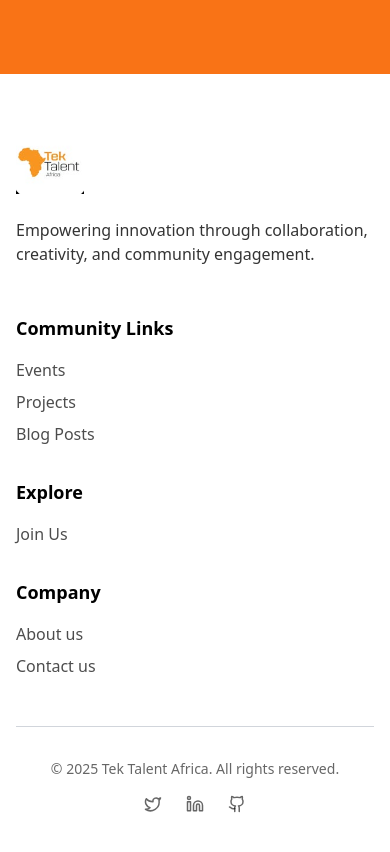
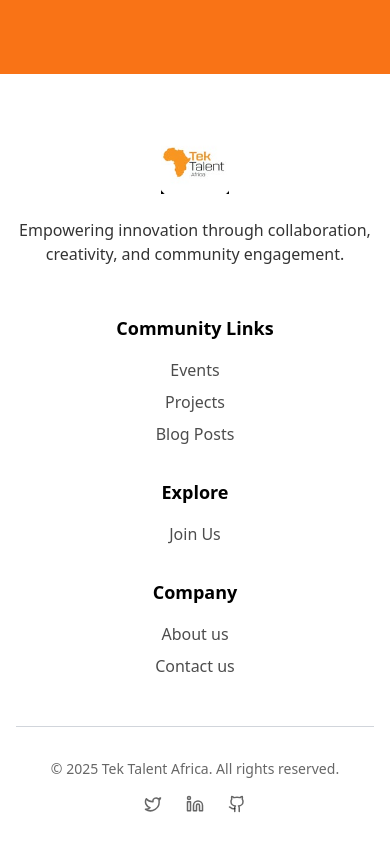
Before and after one commit to osckampala/osckampala.github.io, a React (Vite) app: page /#/ in a window 390 px wide. Shown: the part 4200-5052 px from the top of the page. Built offline with nearby package versions, Linux system fonts and the light colour scheme.

Commit message:
style: Improve layout and alignment in Footer component

```diff
--- a/src/components/Footer.tsx
+++ b/src/components/Footer.tsx
@@ -9,8 +9,8 @@ const Footer = () => {
 	return (
 		<footer className="bg-tekwhite pt-16 pb-8 text-black dark:bg-gray-900 dark:text-white">
 			<div className="container mx-auto px-4">
-				<div className="grid grid-cols-1 md:grid-cols-4 gap-8 mb-12">
-					<div className="col-span-1">
+				<div className="grid grid-cols-1 md:grid-cols-4 gap-8 mb-12 text-center md:text-left">
+					<div className="col-span-1 flex flex-col items-center md:items-start">
 						<img
 							src="public/uploads/tektalentlogo.png"
 							alt="Tek Talent Africa"
@@ -23,7 +23,7 @@ const Footer = () => {
 
 					<div className="col-span-1">
 						<h4 className="text-lg font-semibold mb-4">Community Links</h4>
-						<div className="flex flex-col gap-2">
+						<div className="flex flex-col gap-2  items-center md:items-start">
 							<Link
 								to="/events"
 								className="text-black/70 dark:text-white/70 hover:text-tekOrange transition-colors"
@@ -47,7 +47,7 @@ const Footer = () => {
 
 					<div className="col-span-1">
 						<h4 className="text-lg font-semibold mb-4">Explore</h4>
-						<div className="flex flex-col gap-2">
+						<div className="flex flex-col gap-2 items-center md:items-start">
 							<Link
 								to="#join-us"
 								className="text-black/70 dark:text-white/70 hover:text-tekOrange transition-colors"
@@ -59,7 +59,7 @@ const Footer = () => {
 
 					<div className="col-span-1">
 						<h4 className="text-lg font-semibold mb-4">Company</h4>
-						<div className="flex flex-col gap-2">
+						<div className="flex flex-col gap-2 items-center md:items-start">
 							<Link
 								to="/about"
 								className="text-black/70 dark:text-white/70 hover:text-tekOrange transition-colors"
@@ -76,12 +76,12 @@ const Footer = () => {
 					</div>
 				</div>
 
-				<div className="border-t border-gray-300 dark:border-gray-800 pt-8 mt-8 flex flex-col md:flex-row justify-between items-center">
-					<p className="text-black/60 dark:text-white/60 text-sm mb-4 md:mb-0">
+				<div className="border-t border-gray-300 dark:border-gray-800 pt-8 mt-8 flex flex-col md:flex-row md:justify-between items-center">
+					<p className="text-black/60 dark:text-white/60 text-sm mb-4 md:mb-0 text-center md:text-left">
 						© 2025 Tek Talent Africa. All rights reserved.
 					</p>
 
-					<div className="flex space-x-6">
+					<div className="flex space-x-6 mb-4 md:mb-0">
 						<Link
 							to="#"
 							className="text-black/60 dark:text-white/60 hover:text-tekOrange transition-colors"
```
